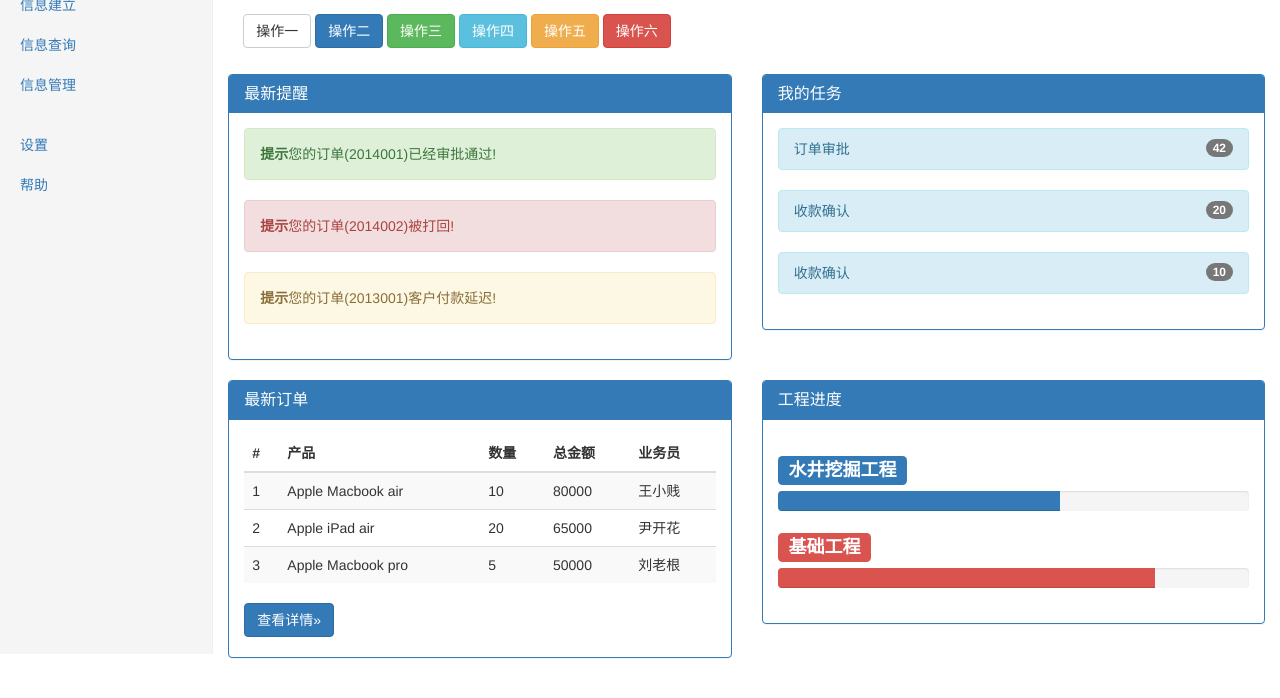
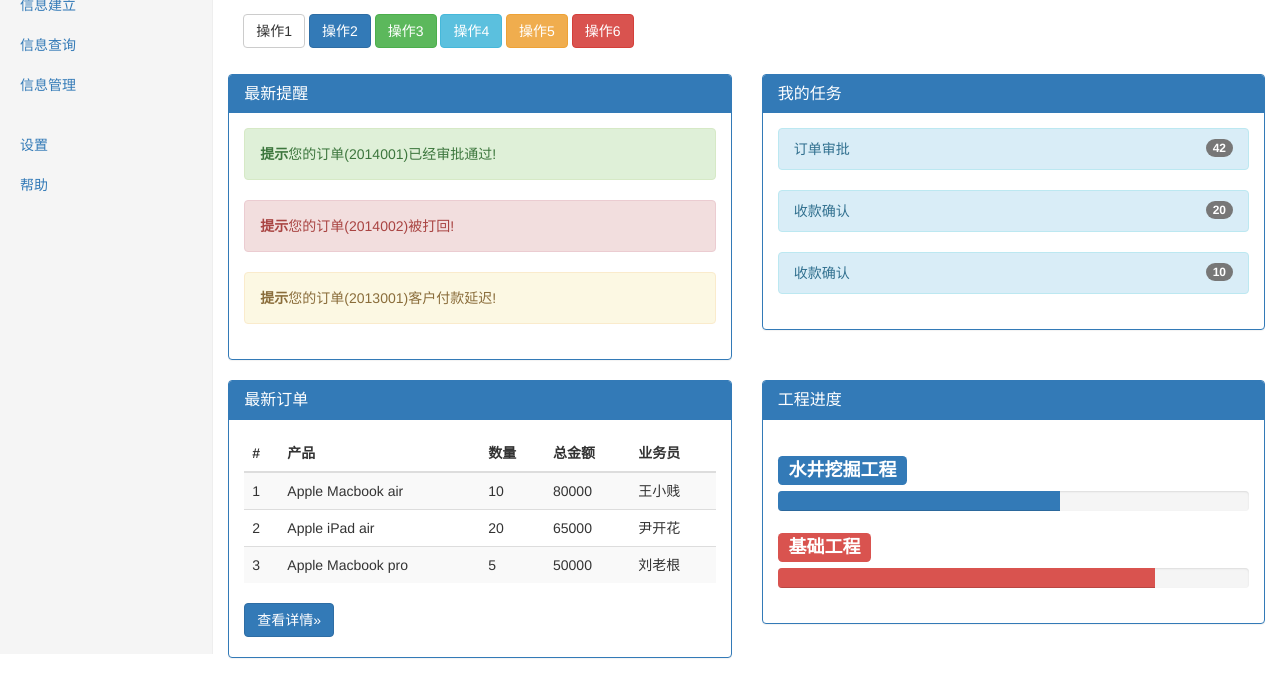
Before and after one commit to guigui06/exam, a plain HTML site: page index.html in a window 1280 px wide. Shown: the part 146-844 px from the top of the page. Drawn offline with nearby package versions, Linux system fonts and the light colour scheme.

Commit message:
修改新的代码

```diff
--- a/index.html
+++ b/index.html
@@ -103,12 +103,12 @@
           <h1 class="page-header">管理控制台</h1>
 
           <div class="col-md-12 col-xs-12 col-sm-12">
-            <button type="button" class="btn btn-default">操作一</button>
-            <button type="button" class="btn btn-primary">操作二</button>
-            <button type="button" class="btn btn-success">操作三</button>
-            <button type="button" class="btn btn-info">操作四</button>
-            <button type="button" class="btn btn-warning">操作五</button>
-            <button type="button" class="btn btn-danger">操作六</button>
+            <button type="button" class="btn btn-default">操作1</button>
+            <button type="button" class="btn btn-primary">操作2</button>
+            <button type="button" class="btn btn-success">操作3</button>
+            <button type="button" class="btn btn-info">操作4</button>
+            <button type="button" class="btn btn-warning">操作5</button>
+            <button type="button" class="btn btn-danger">操作6</button>
           </div>
           <br>
           <br>
```
